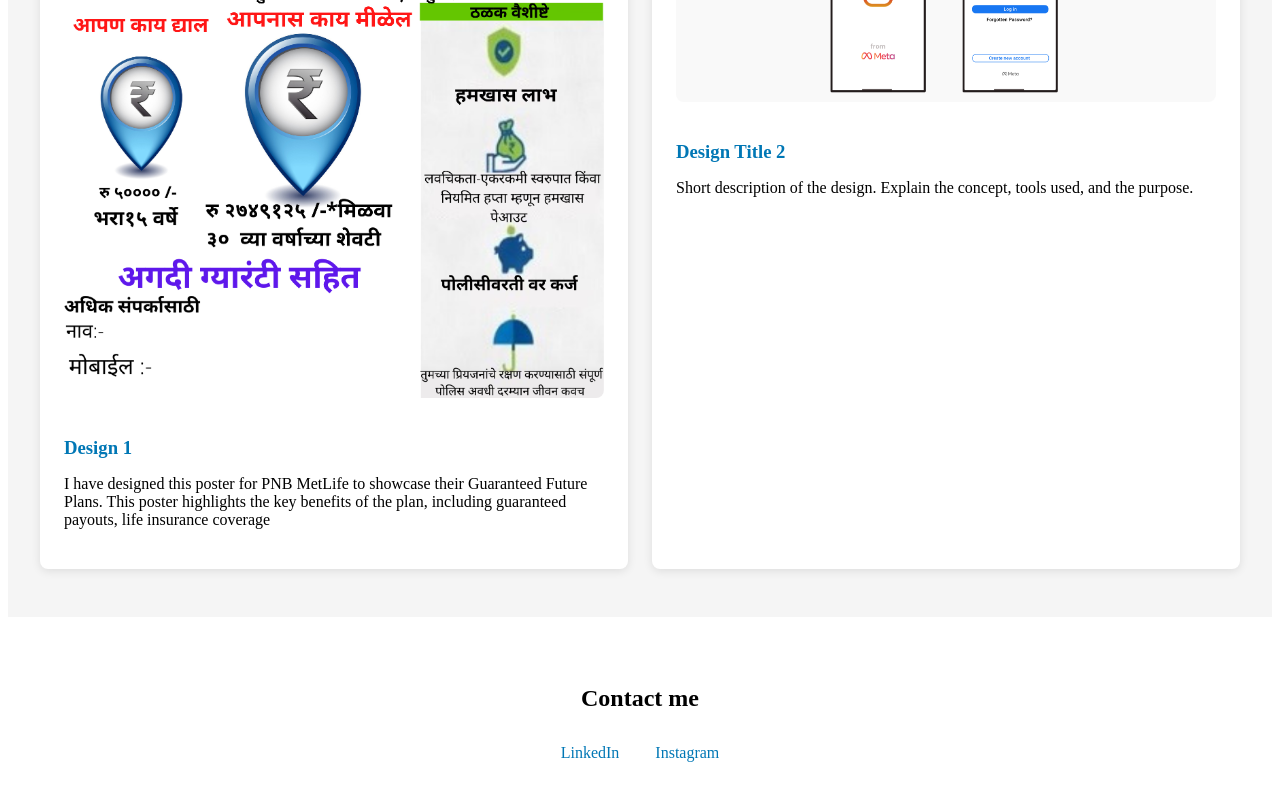
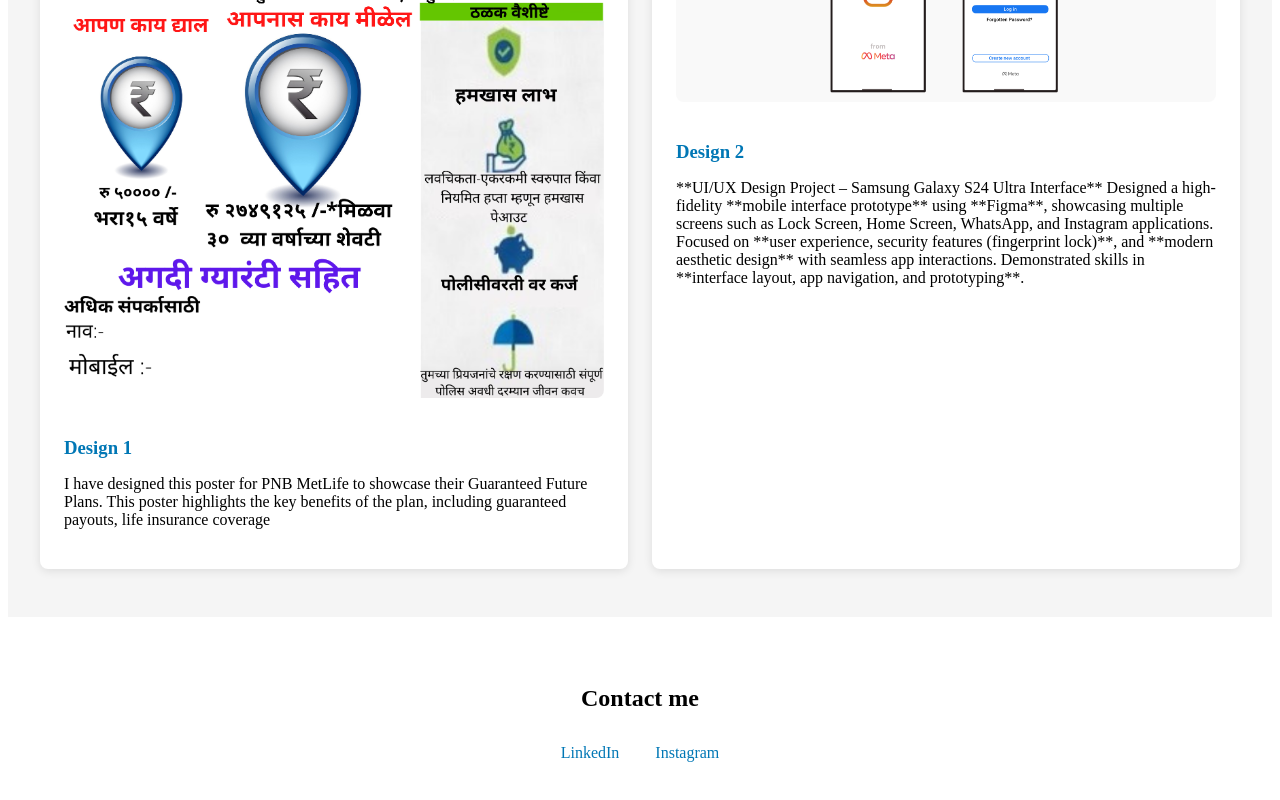
Before and after one commit to mayureshsawant3557/MayureshProfile, a website: page index.html in a window 1280 px wide. Shown: the part 1489-2289 px from the top of the page. Drawn offline with Linux system fonts and the light colour scheme.

Commit message:
Update index.html

```diff
--- a/index.html
+++ b/index.html
@@ -88,8 +88,9 @@
         <!-- Design 2 -->
         <div style="background: white; padding: 1.5rem; border-radius: 8px; box-shadow: 0 2px 10px rgba(0, 0, 0, 0.1);">
             <img src="design 2.png" alt="Design 2" style="width: 100%; border-radius: 8px; margin-bottom: 1rem;">
-            <h3 style="color: #0077b5; margin-bottom: 0.5rem;">Design Title 2</h3>
-            <p>Short description of the design. Explain the concept, tools used, and the purpose.</p>
+            <h3 style="color: #0077b5; margin-bottom: 0.5rem;">Design 2</h3>
+            <p> **UI/UX Design Project – Samsung Galaxy S24 Ultra Interface**
+Designed a high-fidelity **mobile interface prototype** using **Figma**, showcasing multiple screens such as Lock Screen, Home Screen, WhatsApp, and Instagram applications. Focused on **user experience, security features (fingerprint lock)**, and **modern aesthetic design** with seamless app interactions. Demonstrated skills in **interface layout, app navigation, and prototyping**.</p>
         </div>
 
 
```
